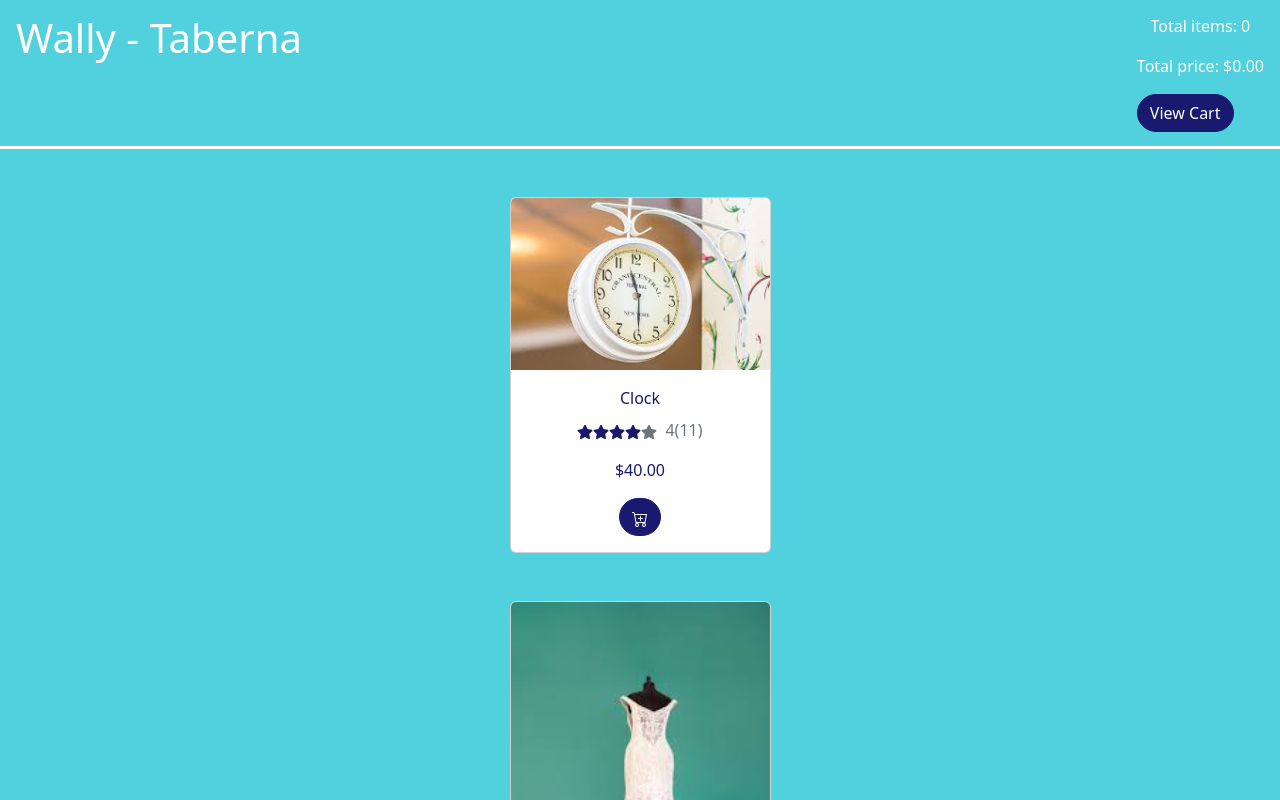
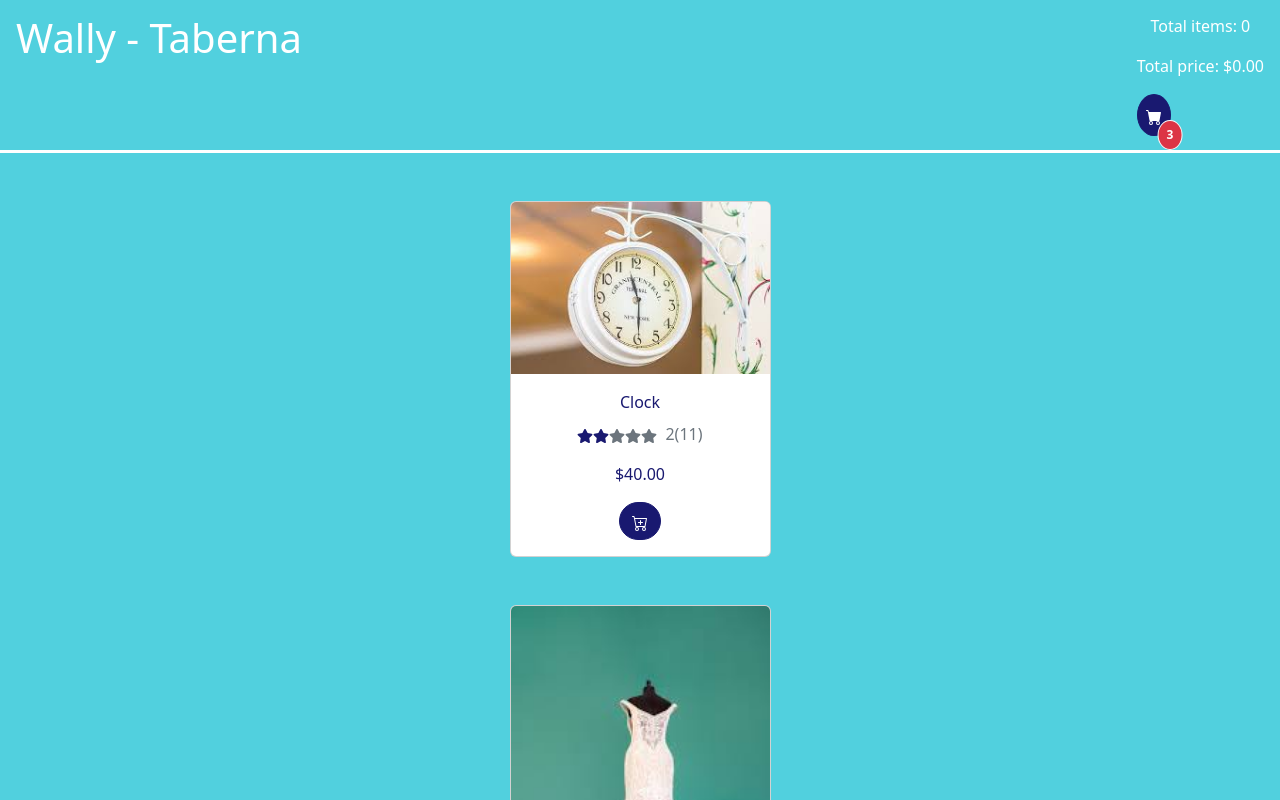
Before and after one commit to Walterhart/shopping-center, a React (Vite) app in the folder shopping-center/: page / in a window 1280 px wide. Shown: the top 800 px of the page. Built offline with nearby package versions, Linux system fonts and the light colour scheme; data requests are answered from the project's data file.

Commit message:
Create css to show number of item in car

```diff
--- a/shopping-center/src/components/Navbar.tsx
+++ b/shopping-center/src/components/Navbar.tsx
@@ -1,32 +1,30 @@
-import React from "react";
-
+import { BsFillCartFill } from "react-icons/bs";
 type Props = {
   viewCart: boolean;
   setViewCart: React.Dispatch<React.SetStateAction<boolean>>;
 };
-
 // navbar
 function Navbar({ viewCart, setViewCart }: Props) {
   // button logic
   // view cart or items base on click
   const btn = viewCart ? (
     <button
-      className="btn rounded-pill btn-secondary"
+      className="btn rounded-circle btn-secondary p-2"
       onClick={() => setViewCart(false)}
     >
-      View Items
+      <BsFillCartFill />
     </button>
   ) : (
     <button
-      className="btn rounded-pill btn-secondary"
+      className="btn rounded-circle btn-secondary position-relative p-2"
       onClick={() => setViewCart(true)}
     >
-      {" "}
-      View Cart
+      <BsFillCartFill />
+      <div className="position-absolute top-100 start-100 translate-middle badge border border-light rounded-circle bg-danger p-2">
+        3
+      </div>
     </button>
   );
-
   return <nav className="nav">{btn}</nav>;
 }
-
 export default Navbar;
--- a/shopping-center/src/data/items.json
+++ b/shopping-center/src/data/items.json
@@ -5,7 +5,7 @@
       "name": "Clock",
       "stats": {
         "reviews": 11,
-        "rating": 4
+        "rating": 2
       },
       "price": 40.0
     },
@@ -23,7 +23,7 @@
       "name": "Sony Earbuds",
       "stats": {
         "reviews": 220,
-        "rating": 4
+        "rating": 5
       },
       "price": 29.99
     }
```
